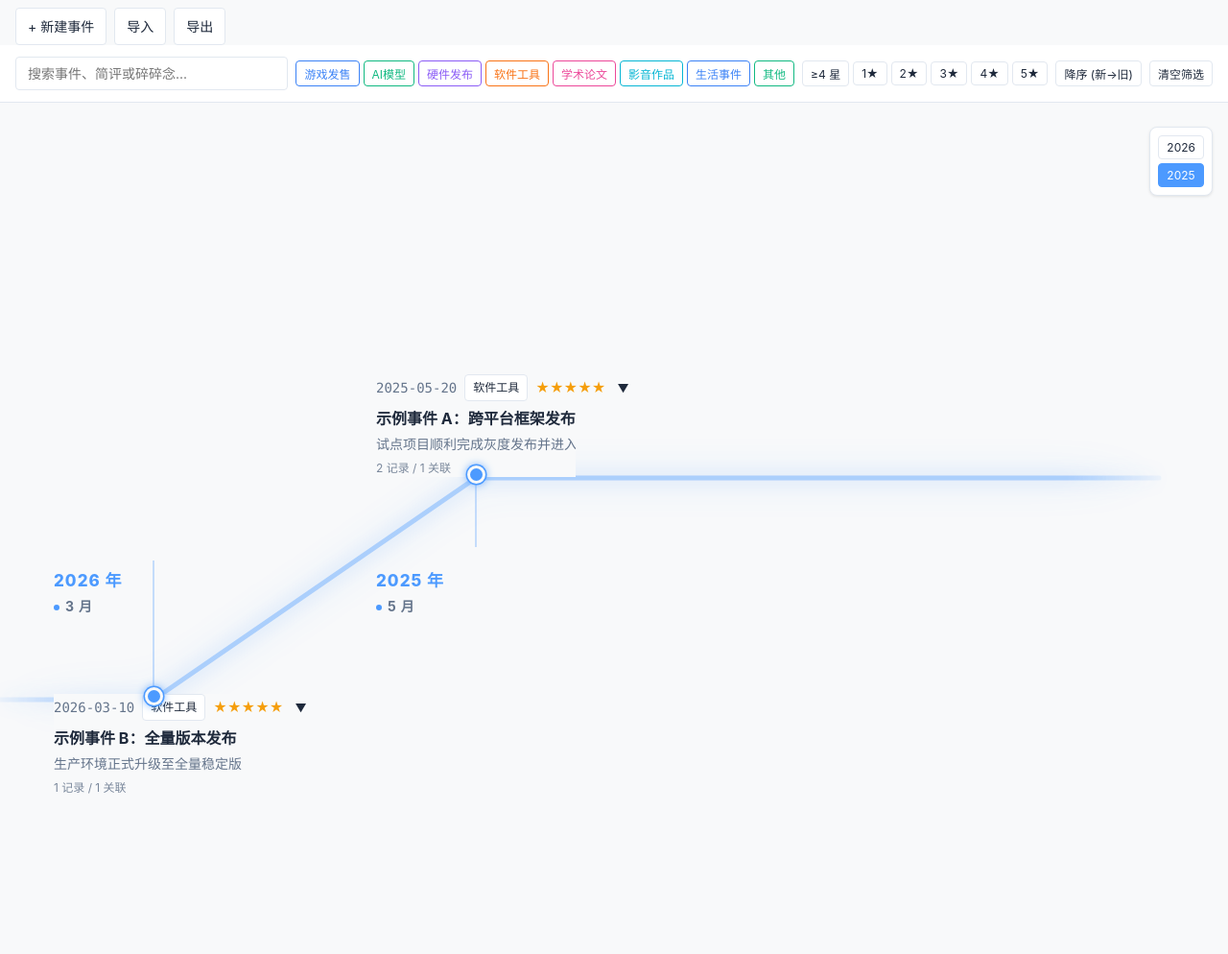
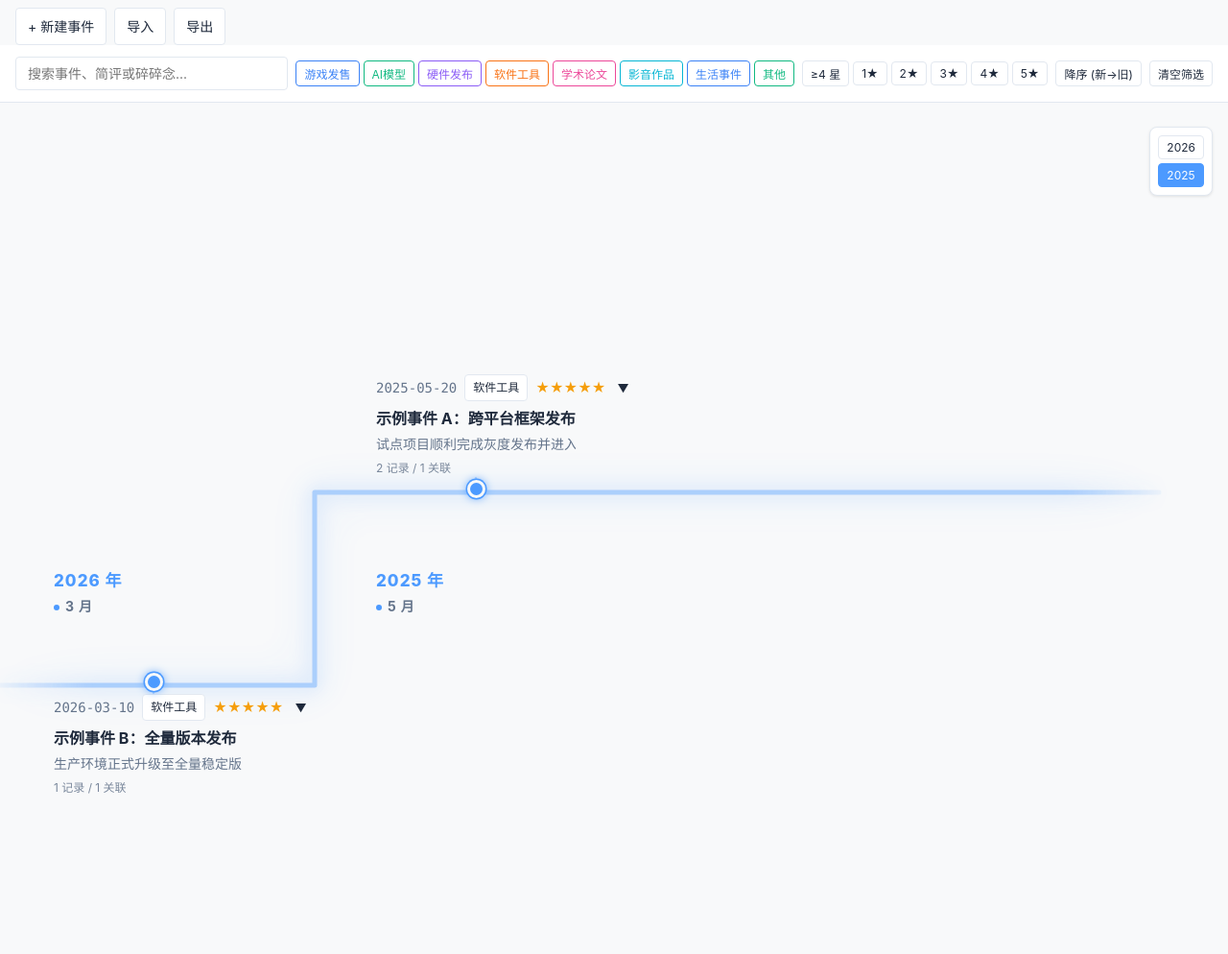
Before and after one commit to Elaina0510/personal-history-timeline, a website built with Vite: page index.html in a window 1280 px wide. Shown: the whole page at 96% size. Built offline with nearby package versions, Linux system fonts and the light colour scheme.

Commit message:
fix(v0.0.2-R11): 撤掉色块遮线，改成正交绕行折线——竖段走卡片空隙，节点移出卡片外侧（实测 0 次穿卡）

```diff
--- a/src/ui/parts/axis.ts
+++ b/src/ui/parts/axis.ts
@@ -9,18 +9,44 @@
 
 const SVG_NS = 'http://www.w3.org/2000/svg';
 
-/** 折线路径：硬折角连接各节点，首尾水平延伸（保持“曲折”而非曲线） */
-function sharpPath(points: { x: number; y: number }[], innerWidth: number): string {
+interface AxisPoint {
+  x: number;
+  y: number;
+  /** 该节点所属卡片的左右边界（相对容器），用于找卡片之间的空隙 */
+  cardLeft: number | null;
+  cardRight: number | null;
+}
+
+/**
+ * 正交折线：相邻节点之间先在卡片空隙里竖直穿行，再水平抵达下一节点。
+ * 这样折线永远走在卡片外面，不需要用色块盖住线。
+ */
+function sharpPath(points: AxisPoint[], innerWidth: number): string {
   if (points.length === 0) {
     return '';
   }
   const first = points[0]!;
   const last = points[points.length - 1]!;
-  let d = `M 0 ${first.y}`;
-  for (const p of points) {
-    d += ` L ${Math.round(p.x)} ${Math.round(p.y)}`;
+  const r = (n: number) => Math.round(n);
+
+  let d = `M 0 ${r(first.y)} L ${r(first.x)} ${r(first.y)}`;
+
+  for (let i = 1; i < points.length; i += 1) {
+    const prev = points[i - 1]!;
+    const cur = points[i]!;
+    let gapX = (prev.x + cur.x) / 2;
+    if (
+      prev.cardRight !== null &&
+      cur.cardLeft !== null &&
+      cur.cardLeft - prev.cardRight > 8
+    ) {
+      // 卡片之间有真实空隙：竖段放在空隙中线
+      gapX = (prev.cardRight + cur.cardLeft) / 2;
+    }
+    d += ` L ${r(gapX)} ${r(prev.y)} L ${r(gapX)} ${r(cur.y)} L ${r(cur.x)} ${r(cur.y)}`;
   }
-  d += ` L ${innerWidth} ${last.y}`;
+
+  d += ` L ${innerWidth} ${r(last.y)}`;
   return d;
 }
 
@@ -56,11 +82,15 @@ function buildAxisPath(root: HTMLElement): string {
   const rootRect = root.getBoundingClientRect();
   const innerWidth = Math.max(0, Math.max(root.scrollWidth, rootRect.width) - padRight);
 
-  const points = nodes.map((node) => {
+  const points: AxisPoint[] = nodes.map((node) => {
     const r = node.getBoundingClientRect();
+    const card = node.closest('.htl-card') as HTMLElement | null;
+    const cr = card ? card.getBoundingClientRect() : null;
     return {
       x: Math.round(r.left - rootRect.left + r.width / 2),
       y: Math.round(r.top - rootRect.top + r.height / 2),
+      cardLeft: cr ? cr.left - rootRect.left : null,
+      cardRight: cr ? cr.right - rootRect.left : null,
     };
   });
 
@@ -94,11 +124,15 @@ export function drawAxis(root: HTMLElement): void {
   const width = Math.max(root.scrollWidth, rootRect.width);
   const height = Math.max(root.scrollHeight, rootRect.height);
 
-  const points = nodes.map((node) => {
+  const points: AxisPoint[] = nodes.map((node) => {
     const r = node.getBoundingClientRect();
+    const card = node.closest('.htl-card') as HTMLElement | null;
+    const cr = card ? card.getBoundingClientRect() : null;
     return {
       x: Math.round(r.left - rootRect.left + r.width / 2),
       y: Math.round(r.top - rootRect.top + r.height / 2),
+      cardLeft: cr ? cr.left - rootRect.left : null,
+      cardRight: cr ? cr.right - rootRect.left : null,
     };
   });
 
--- a/src/ui/styles/components.css
+++ b/src/ui/styles/components.css
@@ -983,8 +983,7 @@ body.is-locked,
   overflow: visible; /* 节点与引线要露到卡片外面 */
   margin: 0;
   padding: 0;
-  /* 与页面同色的实心背景：视觉上仍然“无框”，但折线不会从文字中间穿过 */
-  background: var(--htl-color-bg, #f8f9fa);
+  background: none; /* 真正无框：折线靠绕行避让，不靠色块遮挡 */
   border: none;
   border-radius: 0;
   box-shadow: none;
@@ -1014,11 +1013,11 @@ body.is-locked,
 }
 
 .htl-slot.is-up .htl-card__node {
-  bottom: -7px;
+  bottom: -22px; /* 19px 圆点整体落在卡片外侧，线才不会贴着字走 */
 }
 
 .htl-slot.is-down .htl-card__node {
-  top: -7px;
+  top: -22px;
 }
 
 .htl-card:hover .htl-card__node,
@@ -1032,18 +1031,18 @@ body.is-locked,
   position: absolute;
   left: 50%;
   width: 2px;
-  height: calc(var(--lift, 33px) + 3px);
+  height: 19px;
   margin-left: -1px;
   background: var(--htl-color-accent, #4c9aff);
   opacity: 0.3;
 }
 
 .htl-slot.is-up > .htl-card::after {
-  bottom: calc(-1 * (var(--lift, 33px) + 3px));
+  bottom: -19px;
 }
 
 .htl-slot.is-down > .htl-card::after {
-  top: calc(-1 * (var(--lift, 33px) + 3px));
+  top: -19px;
 }
 
 /* 卡片节点到轴的引线 */
```
Also changed, not shown: detailed-design.md (+2 -1 lines), screenshots/时间轴-v0.0.1-单文件.html (+4 -4 lines), screenshots/29-绕行折线.png (added).
